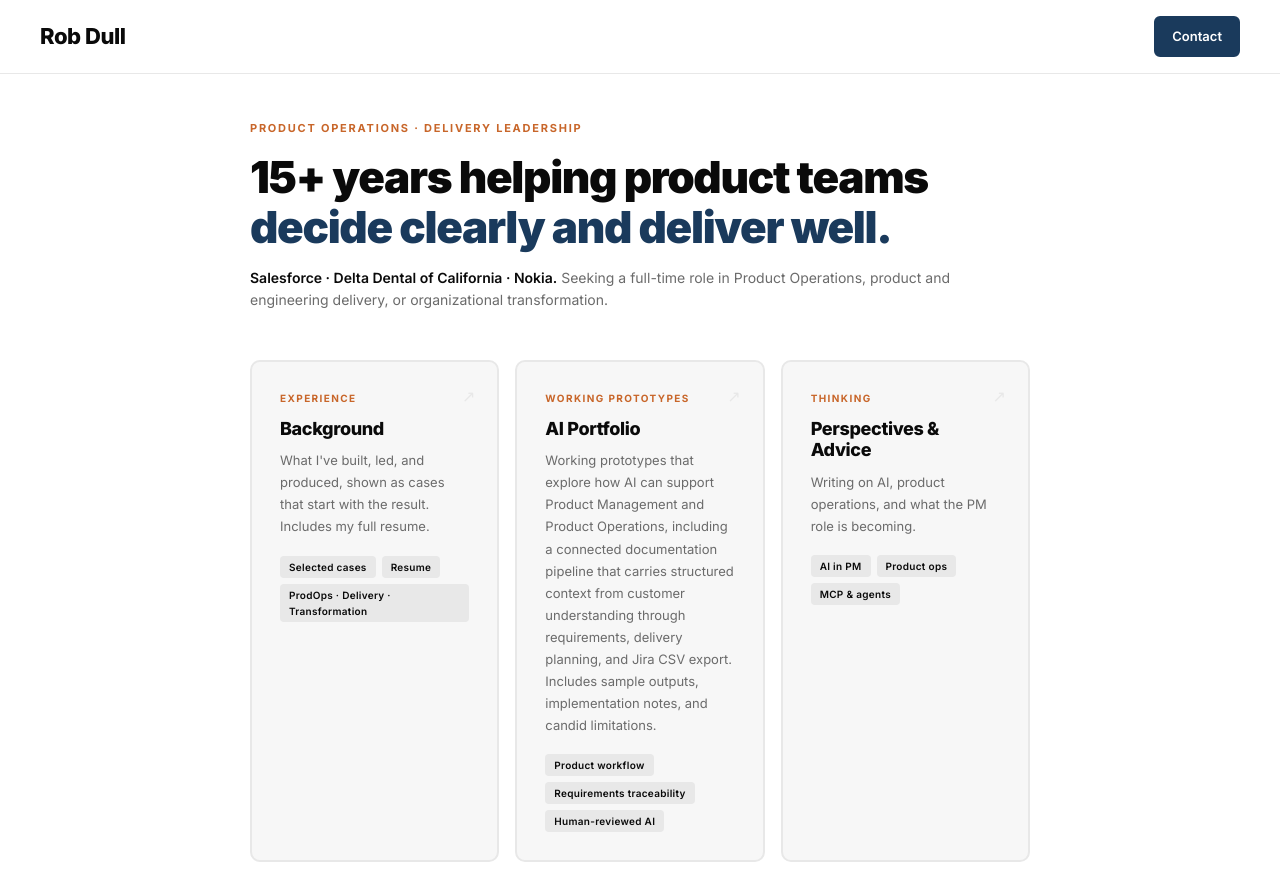
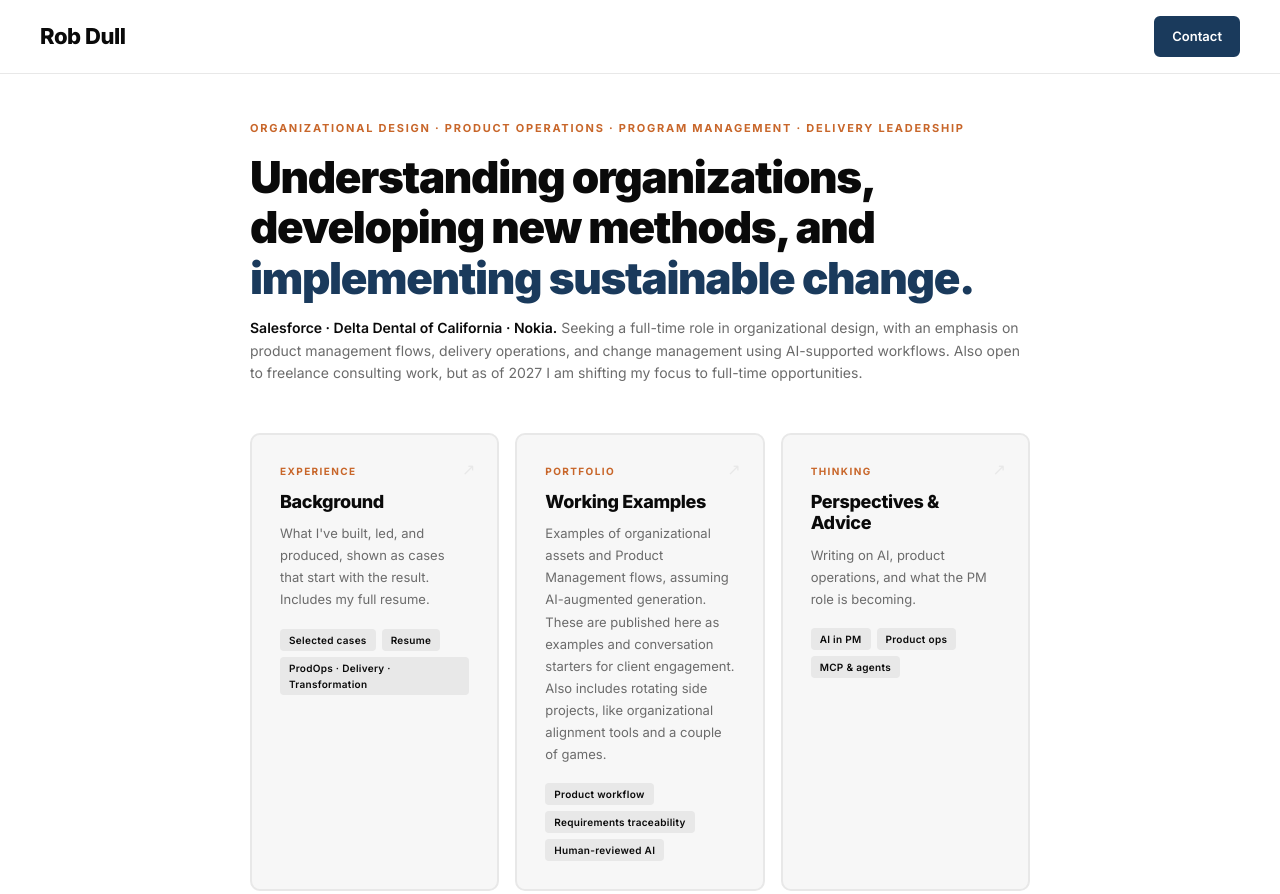
Before and after one commit to RobDull/RobDull.github.io, a plain HTML site: page index.html in a window 1280 px wide. Shown: the top 894 px of the page. Drawn offline with Linux system fonts and the light colour scheme.

Commit message:
Rewrite homepage hero and portfolio card
Hero eyebrow now leads with Organizational Design and adds Program
Management; the heading and byline describe organizational design,
change management, and a 2027 shift to full-time roles. The portfolio
card becomes Portfolio / Working Examples with new description text.
Heading uses text-wrap: balance instead of a forced line break.

Co-Authored-By: Claude Opus 5.5 <noreply@anthropic.com>

```diff
--- a/index.html
+++ b/index.html
@@ -39,7 +39,7 @@ nav{position:fixed;top:0;left:0;right:0;z-index:100;padding:16px 40px;display:fl
 /* HERO */
 .hero{padding:120px 40px 48px;max-width:860px;margin:0 auto;}
 .eyebrow{font-size:11px;font-weight:700;letter-spacing:.16em;text-transform:uppercase;color:var(--accent2);margin-bottom:14px;}
-.hero h1{font-size:clamp(26px,4vw,44px);font-weight:900;line-height:1.15;letter-spacing:-.03em;color:var(--ink);margin-bottom:14px;}
+.hero h1{font-size:clamp(26px,4vw,44px);font-weight:900;line-height:1.15;letter-spacing:-.03em;color:var(--ink);margin-bottom:14px;text-wrap:balance;}
 .hero h1 em{font-style:normal;color:var(--accent);}
 .hero .byline{font-size:14px;color:var(--muted);line-height:1.6;}
 .hero .byline strong{color:var(--ink);font-weight:600;}
@@ -129,9 +129,9 @@ footer p{font-size:12px;color:var(--muted);}
 </nav>
 
 <div class="hero">
-  <div class="eyebrow">Product Operations · Delivery Leadership</div>
-  <h1>15+ years helping product teams<br><em>decide clearly and deliver well.</em></h1>
-  <p class="byline"><strong>Salesforce · Delta Dental of California · Nokia.</strong> Seeking a full-time role in Product Operations, product and engineering delivery, or organizational transformation.</p>
+  <div class="eyebrow">Organizational&nbsp;Design · Product&nbsp;Operations · Program&nbsp;Management · Delivery&nbsp;Leadership</div>
+  <h1>Understanding organizations, developing new methods, and <em>implementing sustainable change.</em></h1>
+  <p class="byline"><strong>Salesforce · Delta Dental of California · Nokia.</strong> Seeking a full-time role in organizational design, with an emphasis on product management flows, delivery operations, and change management using AI-supported workflows. Also open to freelance consulting work, but as of 2027 I am shifting my focus to full-time opportunities.</p>
 
 </div>
 
@@ -152,9 +152,9 @@ footer p{font-size:12px;color:var(--muted);}
 
     <a href="tools/tools-index.html" class="card">
       <div class="ca">&#8599;</div>
-      <div class="ctag">Working prototypes</div>
-      <h2>AI Portfolio</h2>
-      <p>Working prototypes that explore how AI can support Product Management and Product Operations, including a connected documentation pipeline that carries structured context from customer understanding through requirements, delivery planning, and Jira CSV export. Includes sample outputs, implementation notes, and candid limitations.</p>
+      <div class="ctag">Portfolio</div>
+      <h2>Working Examples</h2>
+      <p>Examples of organizational assets and Product Management flows, assuming AI-augmented generation. These are published here as examples and conversation starters for client engagement. Also includes rotating side projects, like organizational alignment tools and a couple of games.</p>
       <div class="chips">
         <span class="chip">Product workflow</span>
         <span class="chip">Requirements traceability</span>
```
